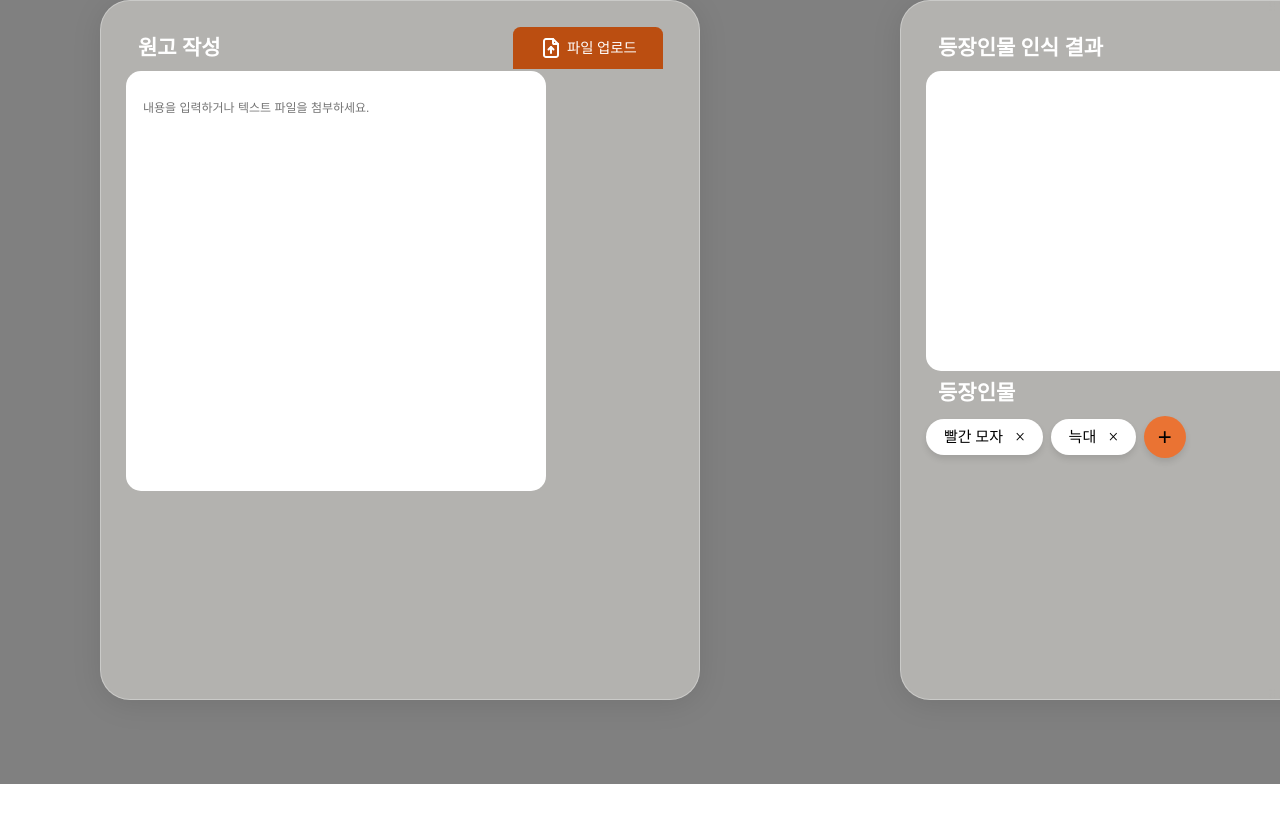
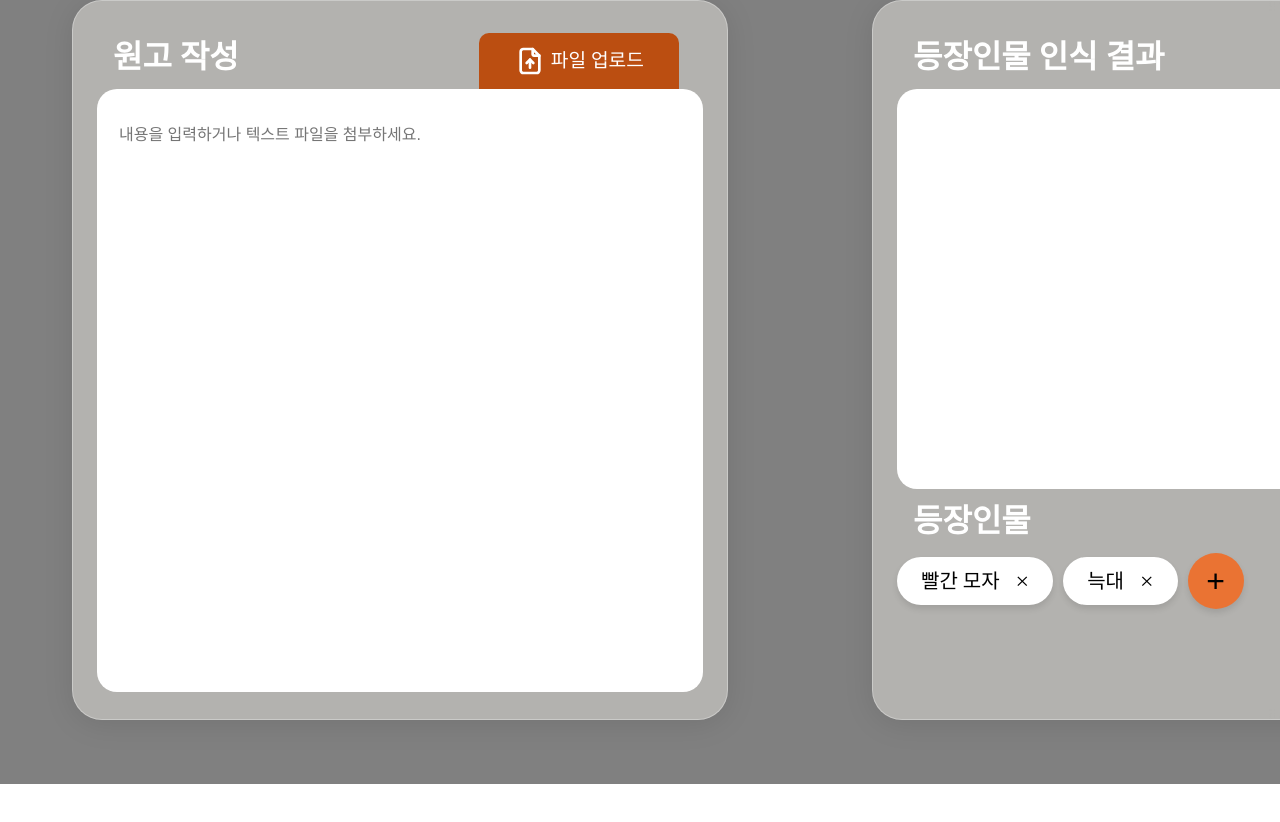
Before and after one commit to otcroz/DS-Volare_front-end, a React (Create React App) app: page /convert in a window 1280 px wide. Shown: the top 822 px of the page. Built offline with nearby package versions, Linux system fonts and the light colour scheme; a web font is replaced by a local one.

Commit message:
[design] rem 단위 설정, 브라우저 폰트 기본 크기 16px, 컬러파레트 설정

#2

```diff
--- a/src/component/ConvertBoxWrapper.tsx
+++ b/src/component/ConvertBoxWrapper.tsx
@@ -7,12 +7,12 @@ interface GlassBoxProps {
 }
 
 const GlassBox = styled.div<GlassBoxProps>`
-  width: 600px;
-  height: 700px;
+  width: 41rem;
+  height: 45rem;
   background: rgba(255, 252, 245, 0.4);
   border: 1px solid rgba(255, 255, 255, 0.3);
   border-radius: 30px;
-  padding: 25px;
+  padding: 1.5rem;
 
   box-shadow: 0 4px 30px rgba(0, 0, 0, 0.1);
   backdrop-filter: blur(5px);
--- a/src/component/NovelBox.tsx
+++ b/src/component/NovelBox.tsx
@@ -16,7 +16,7 @@ const NovelTextArea = styled.textarea`
   font-size: 1rem;
   font-family: 'Arial', sans-serif;
   resize: none;
-  margin-top: 10px;
+  margin-top: 0.625rem;
   white-space: pre-wrap;
   overflow-wrap: break-word;
   &:focus {
--- a/src/component/ScriptBox.tsx
+++ b/src/component/ScriptBox.tsx
@@ -17,13 +17,13 @@ const ScriptTextArea = styled.textarea`
   width: 100%;
   height: calc(100% - 2.5rem);
   border: none;
-  border-radius: 5px;
+  border-radius: 0.3rem;
   box-sizing: border-box;
   font-size: 1rem;
   font-family: 'Arial', sans-serif;
 
   resize: none;
-  margin-top: 10px;
+  margin-top: 0.625rem;
   white-space: pre-wrap;
   overflow-wrap: break-word;
 
--- a/src/component/convertBoxStyles.ts
+++ b/src/component/convertBoxStyles.ts
@@ -3,15 +3,15 @@ import styled from 'styled-components';
 export const TitleText = styled.div`
   font-weight: bold;
   color: white;
-  font-size: 1.75rem;
+  font-size: 2rem;
   padding: 1rem;
 `;
 
 export const ContentBox = styled.div`
   background-color: white;
-  width: 35rem;
-  height: 35rem;
-  border-radius: 1.25rem;
+  width: auto;
+  height: 90%;
+  border-radius: 20px;
   padding: 1.25rem;
 `;
 
@@ -25,25 +25,25 @@ export const TutorialBox = styled.div`
 
 export const TutorialTitle = styled.h1`
   font-size: 1.25rem;
-  color: #4f493d;
+  color: background: ${({ theme }) => theme.colors.darkOlive};
   margin: 2rem 0;
 `;
 
 export const TutorialText = styled.p`
   font-size: 1rem;
-  color: #4f493d;
+  color: #background: ${({ theme }) => theme.colors.darkOlive};
   line-height: 2;
   text-align: center;
   margin: 2rem;
 `;
 
 export const HighlightedText = styled.span`
-  color: #d35400;
+  color: #background: ${({ theme }) => theme.colors.darkOrange};
   font-weight: bold;
 `;
 
 export const ConvertButton = styled.button`
-  background: linear-gradient(90deg, #ea7333, #84411d);
+  background: linear-gradient(90deg, ${({ theme }) => theme.colors.orange}, #84411d);
   color: #ffffff;
   border: none;
   border-radius: 3rem;
@@ -59,10 +59,10 @@ export const FileButton = styled.div`
   color: #ffffff;
   font-size: 1.2rem;
   padding: 0.75rem;
-  background-color: #BB4E11;
+  background-color: ${({ theme }) => theme.colors.darkOrange};
   border-radius: 0.625rem 0.625rem 0 0;
   position: absolute;
-  top: 2.2rem;
+  top: 2rem;
   right: 3rem;
   cursor: pointer;
   display: flex;
--- a/src/page/ConvertPage.tsx
+++ b/src/page/ConvertPage.tsx
@@ -20,7 +20,7 @@ const ComponentContainer = styled.div`
   justify-content: space-around;
 `
 const ConvertPage = () => {
-  const [characterList, setCharacterList] = useState<string>("뭔데");
+  const [characterList, setCharacterList] = useState<string>("");
 
   return (
     <PageContainer>
--- a/src/styles/global.ts
+++ b/src/styles/global.ts
@@ -16,7 +16,7 @@ export const GlobalStyle = createGlobalStyle`
       margin: 0;
       padding: 0;
       border: 0;
-      font-size: 12px;
+      font-size: 16px;
       vertical-align: baseline;
   }
   body{
--- a/src/styles/theme.ts
+++ b/src/styles/theme.ts
@@ -1,9 +1,15 @@
 // color
 const colors = {
   /*예시 색상 작성, 추후에 삭제*/
-  slate50: '#f8fafc',
-  slate100: '#f1f5f9',
-  slate200: '#e2e8f0',
+  ivory: '#FFFCF5',
+  beige: '#D8D2C5',
+  olive: '#959B88',
+  darkOlive: '#58613E',
+  brown: '#8B766C',
+  darkBrown: '#4F493D',
+  orange: '#EA7333',
+  darkOrange: '#BB4E11',
+
   /* 나머지 색상들 생략 ( https://tailwindcss.com/docs/customizing-colors ) */
 
   /* 아래 부분을 비워둔 이유는 타입때문 ( "<ThemeProvider>"에서 조건에 따라 다르게 값을 채움 ) */
```
